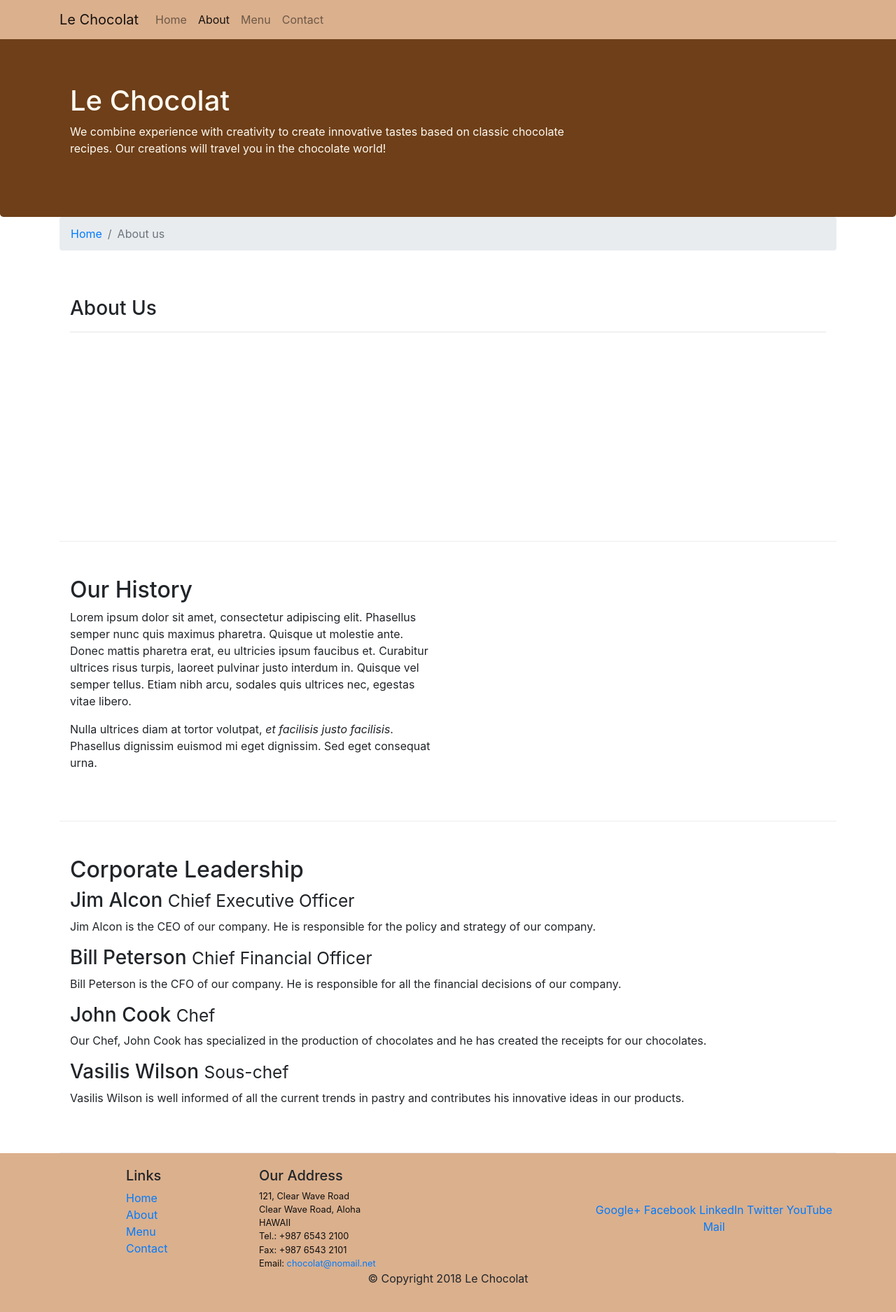
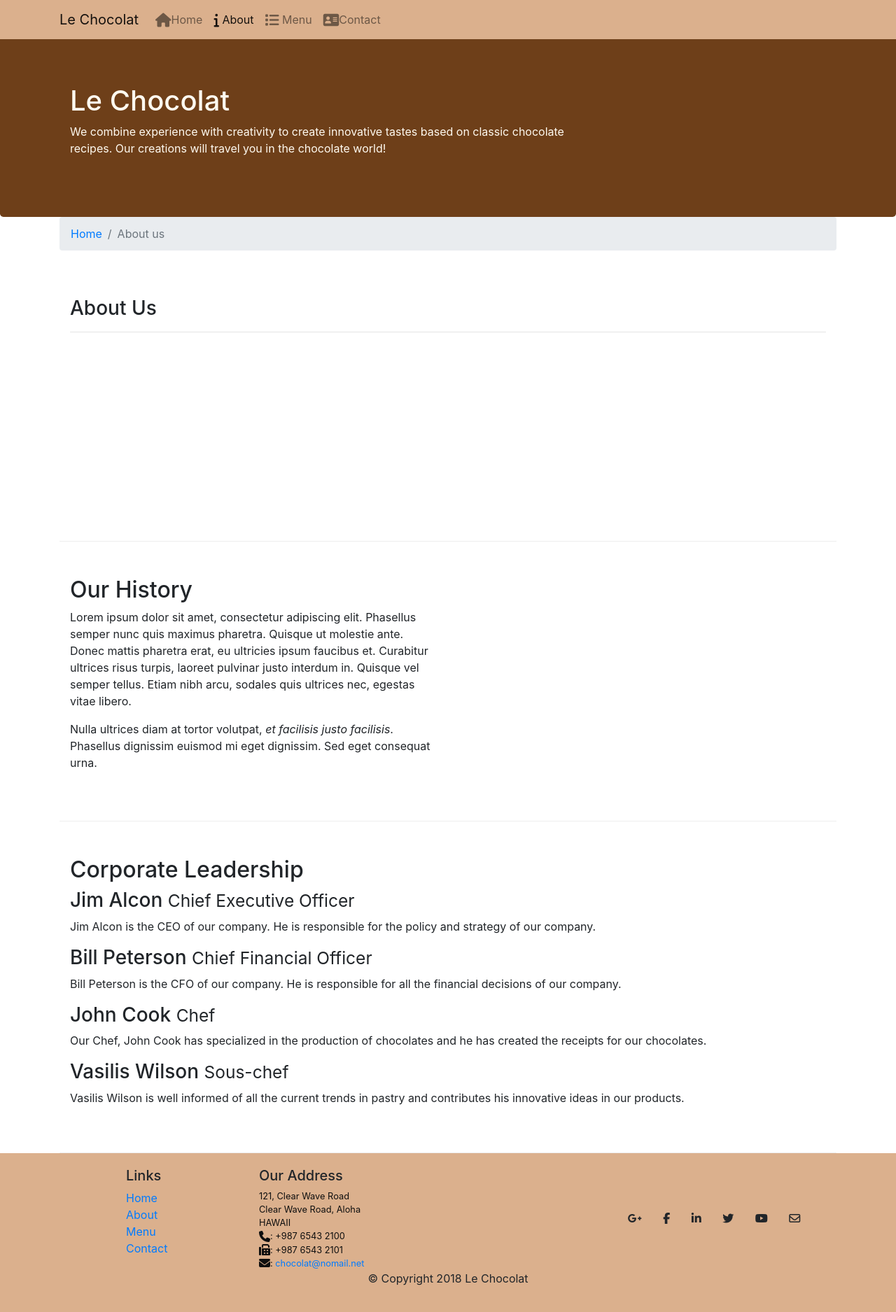
Before and after one commit to sasci/leChocolat, a plain HTML site: page aboutus.html in a window 1280 px wide. Shown: the whole page at 70% size. Drawn offline with nearby package versions, Linux system fonts and the light colour scheme.

Commit message:
Icon Fonts

```diff
--- a/aboutus.html
+++ b/aboutus.html
@@ -9,7 +9,7 @@
     <!-- Bootstrap CSS -->
     <link rel="stylesheet" href="node_modules/bootstrap/dist/css/bootstrap.min.css">
     <link href="css/styles.css" rel="stylesheet">
-
+    <link rel="stylesheet" href="node_modules/font-awesome/css/font-awesome.min.css">
     <title>Le Chocolat</title>
 
 </head>
@@ -23,10 +23,18 @@
             </button>
             <div class="collapse navbar-collapse" id="Navbar">
                 <ul class="navbar-nav">
-                            <li class="nav-item"><a class="nav-link" href="./index.html">Home</a></li>
-                            <li class="nav-item active"><a class="nav-link" href="./aboutus.html">About</a></li>
-                            <li class="nav-item"><a class="nav-link" href="#">Menu</a></li>
-                            <li class="nav-item"><a class="nav-link" href="#">Contact</a></li>
+                    <li class="nav-item">
+                        <a class="nav-link" href="./index.html"> <span class="fa fa-home fa-lg"></span>Home</a>
+                    </li>
+                    <li class="nav-item active">
+                        <a class="nav-link" href="#"><span class="fa fa-info fa-lg"></span> About</a>
+                    </li>
+                    <li class="nav-item">
+                        <a class="nav-link" href="#"><span class="fa fa-list fa-lg"></span> Menu</a>
+                    </li>
+                    <li class="nav-item">
+                        <a class="nav-link" href="#"><span class="fa fa-address-card fa-lg"></span>Contact</a>
+                    </li>
                 </ul>
             </div>
         </div>
@@ -36,7 +44,8 @@
             <div class="row row-header">
                 <div class="col-12 col-sm-8">
                     <h1>Le Chocolat</h1>
-                    <p>We combine experience with creativity to create innovative tastes based on classic chocolate recipes. Our creations will travel you in the chocolate world!</p>
+                    <p>We combine experience with creativity to create innovative tastes based on classic chocolate
+                        recipes. Our creations will travel you in the chocolate world!</p>
                 </div>
                 <div class="col col-sm">
                 </div>
@@ -61,8 +70,12 @@
         <div class="row row-content">
             <div class="col-6">
                 <h2>Our History</h2>
-                <p>Lorem ipsum dolor sit amet, consectetur adipiscing elit. Phasellus semper nunc quis maximus pharetra. Quisque ut molestie ante. Donec mattis pharetra erat, eu ultricies ipsum faucibus et. Curabitur ultrices risus turpis, laoreet pulvinar justo interdum in. Quisque vel semper tellus. Etiam nibh arcu, sodales quis ultrices nec, egestas vitae libero. </p>
-                <p>Nulla ultrices diam at tortor volutpat, <em>et facilisis justo facilisis</em>. Phasellus dignissim euismod mi eget dignissim. Sed eget consequat urna. </p>
+                <p>Lorem ipsum dolor sit amet, consectetur adipiscing elit. Phasellus semper nunc quis maximus
+                    pharetra. Quisque ut molestie ante. Donec mattis pharetra erat, eu ultricies ipsum faucibus et.
+                    Curabitur ultrices risus turpis, laoreet pulvinar justo interdum in. Quisque vel semper tellus.
+                    Etiam nibh arcu, sodales quis ultrices nec, egestas vitae libero. </p>
+                <p>Nulla ultrices diam at tortor volutpat, <em>et facilisis justo facilisis</em>. Phasellus dignissim
+                    euismod mi eget dignissim. Sed eget consequat urna. </p>
             </div>
             <div class="col">
             </div>
@@ -73,13 +86,17 @@
             <div class="col-12 ">
                 <h2>Corporate Leadership</h2>
                 <h3>Jim Alcon <small>Chief Executive Officer </small></h3>
-                <p class="d-none d-sm-block" >Jim Alcon is the CEO of our company. He is responsible for the policy and strategy of our company. </p>
-                <h3>Bill Peterson  <small>Chief Financial Officer </small></h3>
-                <p class="d-none d-sm-block" >Bill Peterson is the CFO of our company. He is responsible for all the financial decisions of our company. </p>
+                <p class="d-none d-sm-block">Jim Alcon is the CEO of our company. He is responsible for the policy and
+                    strategy of our company. </p>
+                <h3>Bill Peterson <small>Chief Financial Officer </small></h3>
+                <p class="d-none d-sm-block">Bill Peterson is the CFO of our company. He is responsible for all the
+                    financial decisions of our company. </p>
                 <h3>John Cook <small>Chef</small></h3>
-                <p class="d-none d-sm-block" >Our Chef, John Cook has specialized in the production of chocolates and he has created the receipts for our chocolates. </p>
-                <h3>Vasilis Wilson  <small>Sous-chef </small></h3>
-                <p class="d-none d-sm-block">Vasilis Wilson is well informed of all the current trends in pastry and contributes his innovative ideas in our products. </p>
+                <p class="d-none d-sm-block">Our Chef, John Cook has specialized in the production of chocolates and he
+                    has created the receipts for our chocolates. </p>
+                <h3>Vasilis Wilson <small>Sous-chef </small></h3>
+                <p class="d-none d-sm-block">Vasilis Wilson is well informed of all the current trends in pastry and
+                    contributes his innovative ideas in our products. </p>
             </div>
         </div>
 
@@ -103,19 +120,26 @@
                         121, Clear Wave Road<br>
                         Clear Wave Road, Aloha<br>
                         HAWAII<br>
-                        Tel.: +987 6543 2100<br>
-                        Fax: +987 6543 2101<br>
-                        Email: <a href="mailto:chocolat@nomail.net">chocolat@nomail.net</a>
+                        <i class="fa fa-phone fa-lg"></i>: +987 6543 2100 <br>
+                        <i class="fa fa-fax fa-lg"></i>: +987 6543 2101 <br>
+                        <i class="fa fa-envelope fa-lg"></i>:
+                        <a href="mailto: chocolat@nomail.net"> chocolat@nomail.net </a>
                     </address>
                 </div>
                 <div class="col-sm align-self-center">
                     <div style="text-align:center">
-                        <a href="http://google.com/+">Google+</a>
-                        <a href="http://www.facebook.com/profile.php?id=">Facebook</a>
-                        <a href="http://www.linkedin.com/in/">LinkedIn</a>
-                        <a href="http://twitter.com/">Twitter</a>
-                        <a href="http://youtube.com/">YouTube</a>
-                        <a href="mailto:">Mail</a>
+                        <a class="btn btn-social-icon btn-google-plus" href="http://google.com/+">
+                            <i class="fa fa-google-plus"></i></a>
+                        <a class="btn btn-social-icon btn-facebook" href="http://www.facebook.com/profile.php?id=">
+                            <i class="fa fa-facebook"></i></a>
+                        <a class="btn btn-social-icon btn-linkedin" href="http://www.linkedin.com/in/">
+                            <i class="fa fa-linkedin"></i></a>
+                        <a class="btn btn-social-icon btn-twitter" href="http://twitter.com/">
+                            <i class="fa fa-twitter"></i></a>
+                        <a class="btn btn-social-icon btn-youtube" href="http://youtube.com/">
+                            <i class="fa fa-youtube"></i></a>
+                        <a class="btn btn-social-icon" href="mailto:">
+                            <i class="fa fa-envelope-o"></i></a>
                     </div>
                 </div>
             </div>
```
Also changed, not shown: index.html (+34 -16 lines). Lines whose indentation alone changed are shown as unchanged.
